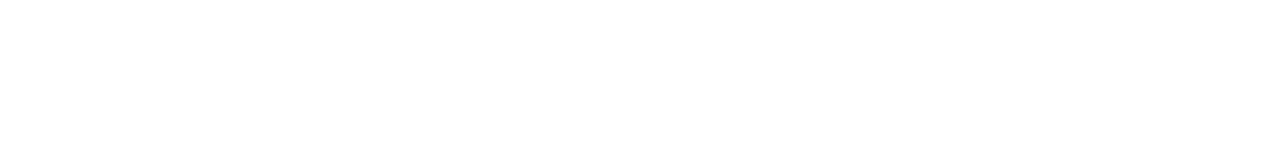
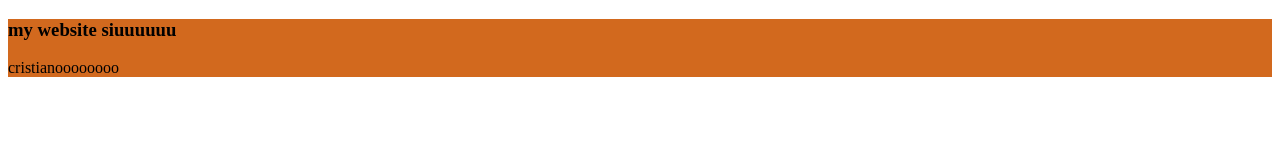
Before and after one commit to parvezontheroad/my-simple-website, a plain HTML site: page index.html in a window 1280 px wide. Drawn offline with Linux system fonts and the light colour scheme.

Commit message:
added the first blog

```diff
--- a/index.html
+++ b/index.html
@@ -4,8 +4,12 @@
     <meta charset="UTF-8">
     <meta name="viewport" content="width=device-width, initial-scale=1.0">
     <title>my simple website</title>
+<link rel="stylesheet" href="styles/blog.css">
 </head>
 <body>
-
+    <div>
+    <h3>my website siuuuuuu</h3>
+    <p>cristianoooooooo</p>
+    </div>
 </body>
 </html>
--- /dev/null
+++ b/styles/blog.css
@@ -0,0 +1 @@
+div{background-color: chocolate;}
```
